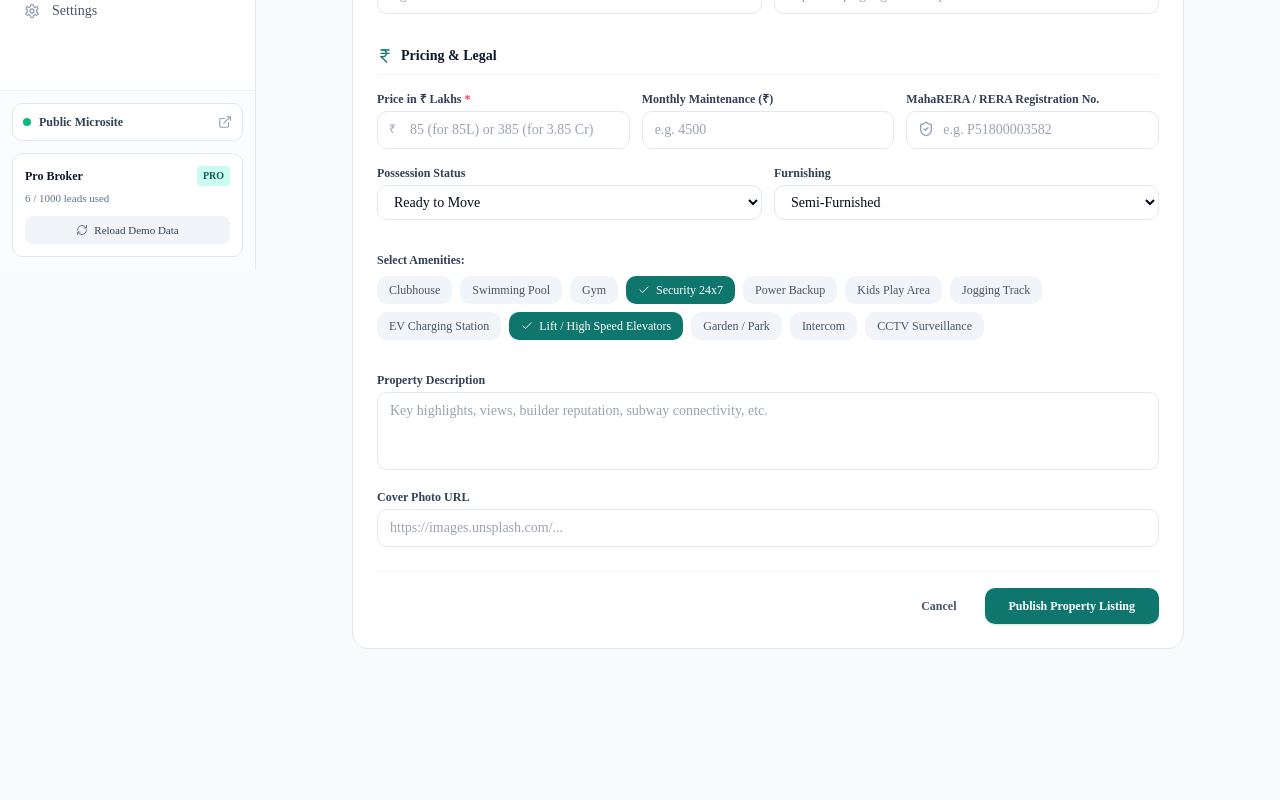
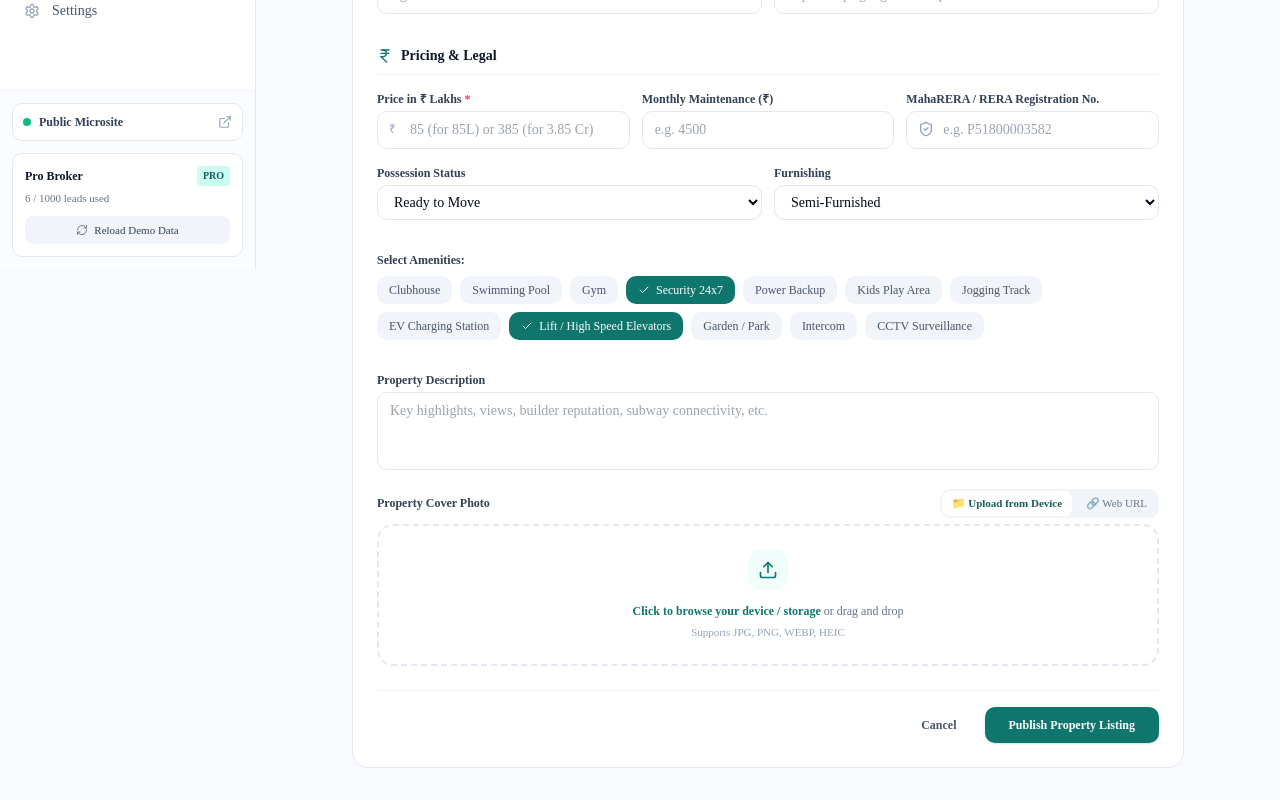
Before and after one commit to Mrpatil15/yaghar, a Next.js app: page /properties/new in a window 1280 px wide. Shown: the part 531-1331 px from the top of the page. Before the commit the page ends 1212 px from the top, so only its background shows below. Built offline with nearby package versions, Linux system fonts and the light colour scheme; no server answers; the database is empty.

Commit message:
feat: add direct device storage photo uploader with preview to property creation

```diff
--- a/src/app/(dashboard)/properties/new/page.tsx
+++ b/src/app/(dashboard)/properties/new/page.tsx
@@ -6,7 +6,7 @@ import { Header } from '@/components/navigation/Header';
 import { useApp } from '@/context/AppContext';
 import { ListingType, PropertyType, PossessionStatus } from '@/types/database.types';
 import { formatINR } from '@/lib/formatters';
-import { ArrowLeft, Building2, MapPin, IndianRupee, ShieldCheck, Check, AlertCircle } from 'lucide-react';
+import { ArrowLeft, Building2, MapPin, IndianRupee, ShieldCheck, Check, AlertCircle, Upload, Trash2, Image as ImageIcon } from 'lucide-react';
 import Link from 'next/link';
 
 const AMENITY_LIST = [
@@ -36,7 +36,35 @@ export default function NewPropertyPage() {
   const [description, setDescription] = useState('');
   const [locationPin, setLocationPin] = useState('');
   const [imageUrl, setImageUrl] = useState('');
+  const [uploadMode, setUploadMode] = useState<'upload' | 'url'>('upload');
+  const [imagePreview, setImagePreview] = useState<string>('');
+  const [fileName, setFileName] = useState<string>('');
   const [error, setError] = useState<string | null>(null);
+
+  const handleFileChange = (e: React.ChangeEvent<HTMLInputElement>) => {
+    const file = e.target.files?.[0];
+    if (!file) return;
+
+    if (!file.type.startsWith('image/')) {
+      setError('Please select an image file (PNG, JPG, WEBP).');
+      return;
+    }
+
+    setFileName(file.name);
+    const reader = new FileReader();
+    reader.onload = () => {
+      const result = reader.result as string;
+      setImagePreview(result);
+      setImageUrl(result);
+    };
+    reader.readAsDataURL(file);
+  };
+
+  const handleRemoveImage = () => {
+    setImageUrl('');
+    setImagePreview('');
+    setFileName('');
+  };
 
   const calculatedINR = priceInput ? parseFloat(priceInput) * 100000 : 0;
 
@@ -397,16 +425,104 @@ export default function NewPropertyPage() {
             </div>
 
             <div>
-              <label className="block text-xs font-semibold text-slate-700 mb-1">
-                Cover Photo URL
+              <div className="flex items-center justify-between mb-1.5">
+                <label className="block text-xs font-semibold text-slate-700">
+                  Property Cover Photo
                 </label>
+                <div className="flex items-center gap-1 bg-slate-100 p-0.5 rounded-lg text-[11px] font-medium">
+                  <button
+                    type="button"
+                    onClick={() => setUploadMode('upload')}
+                    className={`px-2.5 py-1 rounded-md transition-all ${
+                      uploadMode === 'upload'
+                        ? 'bg-white text-teal-800 shadow-xs font-semibold'
+                        : 'text-slate-500 hover:text-slate-800'
+                    }`}
+                  >
+                    📁 Upload from Device
+                  </button>
+                  <button
+                    type="button"
+                    onClick={() => setUploadMode('url')}
+                    className={`px-2.5 py-1 rounded-md transition-all ${
+                      uploadMode === 'url'
+                        ? 'bg-white text-teal-800 shadow-xs font-semibold'
+                        : 'text-slate-500 hover:text-slate-800'
+                    }`}
+                  >
+                    🔗 Web URL
+                  </button>
+                </div>
+              </div>
+
+              {uploadMode === 'upload' ? (
+                <div>
+                  {!imagePreview ? (
+                    <label className="border-2 border-dashed border-slate-200 hover:border-teal-500 hover:bg-teal-50/30 rounded-2xl p-6 flex flex-col items-center justify-center gap-2 cursor-pointer transition-all group">
+                      <div className="w-10 h-10 rounded-xl bg-teal-50 text-teal-700 flex items-center justify-center group-hover:scale-110 transition-transform">
+                        <Upload className="w-5 h-5" />
+                      </div>
+                      <div className="text-center">
+                        <span className="text-xs font-bold text-teal-700 hover:underline">Click to browse your device / storage</span>
+                        <span className="text-xs text-slate-500"> or drag and drop</span>
+                        <p className="text-[11px] text-slate-400 mt-0.5">Supports JPG, PNG, WEBP, HEIC</p>
+                      </div>
+                      <input
+                        type="file"
+                        accept="image/*"
+                        onChange={handleFileChange}
+                        className="hidden"
+                      />
+                    </label>
+                  ) : (
+                    <div className="relative rounded-2xl border border-slate-200 overflow-hidden bg-slate-50 p-2.5 flex items-center gap-3">
+                      <img
+                        src={imagePreview}
+                        alt="Property Preview"
+                        className="w-20 h-20 rounded-xl object-cover border border-slate-200"
+                      />
+                      <div className="flex-1 min-w-0 text-xs">
+                        <p className="font-bold text-slate-800 truncate">{fileName || 'Uploaded Property Photo'}</p>
+                        <p className="text-[11px] text-emerald-700 font-semibold mt-0.5 flex items-center gap-1">
+                          <Check className="w-3.5 h-3.5" />
+                          <span>Ready to publish with listing</span>
+                        </p>
+                      </div>
+                      <button
+                        type="button"
+                        onClick={handleRemoveImage}
+                        className="p-2 text-rose-600 hover:bg-rose-50 rounded-xl transition-colors"
+                        title="Remove image"
+                      >
+                        <Trash2 className="w-4 h-4" />
+                      </button>
+                    </div>
+                  )}
+                </div>
+              ) : (
+                <div className="space-y-2">
                   <input
                     type="url"
                     placeholder="https://images.unsplash.com/..."
                     value={imageUrl}
-                onChange={e => setImageUrl(e.target.value)}
+                    onChange={e => {
+                      setImageUrl(e.target.value);
+                      setImagePreview(e.target.value);
+                    }}
                     className="w-full px-3 py-2 text-sm rounded-lg border border-slate-200 focus:outline-none focus:ring-2 focus:ring-teal-600"
                   />
+                  {imageUrl && (
+                    <div className="relative rounded-xl border border-slate-200 overflow-hidden w-28 h-20 bg-slate-100">
+                      <img
+                        src={imageUrl}
+                        alt="URL preview"
+                        className="w-full h-full object-cover"
+                        onError={() => setImagePreview('')}
+                      />
+                    </div>
+                  )}
+                </div>
+              )}
             </div>
           </div>
 
```
Lines whose indentation alone changed are shown as unchanged.
